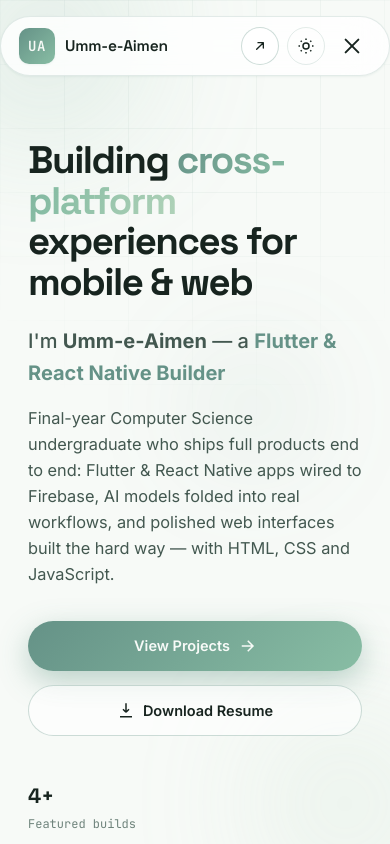
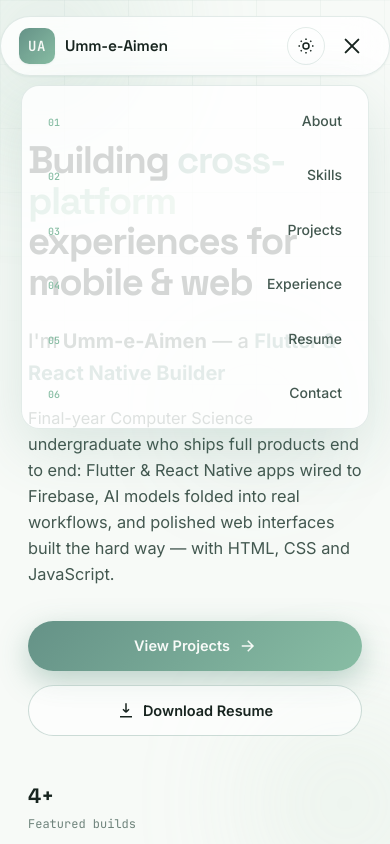
Before and after one commit to Umme-Aimen-8663/cloudexify-web-p1-umm-e-aimen, a plain HTML site: page index.html in a window 390 px wide. Both pictures are taken after a click on the button 352 px from the left and 46 px from the top of the page. Shown: the top 844 px of the page. Drawn offline with Linux system fonts and the light colour scheme.

Commit message:
Update portfolio files and add mobile view screenshot

```diff
--- a/css/style.css
+++ b/css/style.css
@@ -246,28 +246,6 @@ html[data-theme="dark"] .nav-link.is-active .nav-index { color: var(--c-soft); }
 
 .nav-actions { display: flex; align-items: center; gap: 8px; }
 
-.header-cta {
-  display: inline-flex;
-  align-items: center;
-  justify-content: center;
-  padding: 9px 16px;
-  border-radius: 999px;
-  border: 1px solid var(--border-strong);
-  background: var(--surface);
-  color: var(--text);
-  font-size: 13px;
-  font-weight: 600;
-  white-space: nowrap;
-  transition: transform var(--dur-fast), background var(--dur-fast), border-color var(--dur-fast);
-}
-.header-cta svg {
-  width: 16px;
-  height: 16px;
-  flex: 0 0 auto;
-}
-.header-cta:hover { transform: translateY(-1px); background: var(--c-pale); border-color: var(--c-deep); }
-html[data-theme="dark"] .header-cta:hover { background: rgba(177,211,185,.08); }
-
 .theme-toggle {
   position: relative;
   width: 38px; height: 38px;
@@ -302,6 +280,7 @@ html[data-theme="dark"] .icon-moon { opacity: 1; transform: rotate(0) scale(1);
 /* Mobile dropdown */
 @media (max-width: 899px) {
   .nav-links {
+    display: flex;
     position: absolute;
     top: 68px; left: 20px; right: 20px;
     flex-direction: column;
@@ -315,9 +294,13 @@ html[data-theme="dark"] .icon-moon { opacity: 1; transform: rotate(0) scale(1);
     box-shadow: var(--shadow-lg);
     opacity: 0; visibility: hidden; transform: translateY(-10px);
     transition: all var(--dur-fast) var(--ease);
+    max-height: calc(100vh - 88px);
+    overflow-y: auto;
+    overscroll-behavior: contain;
   }
   .nav-links.active { opacity: 1; visibility: visible; transform: translateY(0); }
   .nav-link { width: 100%; padding: 14px 16px; border-radius: 14px; justify-content: space-between; }
+
   .hero-visual { pointer-events: none; }
   .hero {
     align-items: flex-start;
@@ -335,25 +318,7 @@ html[data-theme="dark"] .icon-moon { opacity: 1; transform: rotate(0) scale(1);
   }
 }
 
-@media (max-width: 520px) {
-  .header-cta {
-    width: 38px;
-    height: 38px;
-    padding: 0;
-    border-radius: 50%;
-  }
-  .header-cta span {
-    position: absolute;
-    width: 1px;
-    height: 1px;
-    padding: 0;
-    margin: -1px;
-    overflow: hidden;
-    clip: rect(0, 0, 0, 0);
-    white-space: nowrap;
-    border: 0;
-  }
-}
+body.nav-open { overflow: hidden; }
 
 /* ---------- Buttons ---------- */
 .btn {
--- a/index.html
+++ b/index.html
@@ -42,7 +42,6 @@
       </ul>
 
       <div class="nav-actions">
-        <a href="#projects" class="header-cta"><svg viewBox="0 0 24 24" aria-hidden="true" focusable="false"><path d="M7 17L17 7M9 7h8v8" fill="none" stroke="currentColor" stroke-width="2" stroke-linecap="round" stroke-linejoin="round"/></svg><span>Projects</span></a>
         <button class="theme-toggle" id="themeToggle" aria-label="Toggle dark mode" title="Toggle theme">
           <svg class="icon-sun" viewBox="0 0 24 24" fill="none" stroke="currentColor" stroke-width="2"><circle cx="12" cy="12" r="4"/><path d="M12 2v2M12 20v2M4.93 4.93l1.41 1.41M17.66 17.66l1.41 1.41M2 12h2M20 12h2M6.34 17.66l-1.41 1.41M19.07 4.93l-1.41 1.41"/></svg>
           <svg class="icon-moon" viewBox="0 0 24 24" fill="none" stroke="currentColor" stroke-width="2"><path d="M21 12.79A9 9 0 1 1 11.21 3 7 7 0 0 0 21 12.79z"/></svg>
--- a/js/script.js
+++ b/js/script.js
@@ -22,6 +22,8 @@ document.addEventListener('DOMContentLoaded', () => {
     hamburger.classList.toggle('active', isOpen);
     navLinks.classList.toggle('active', isOpen);
     hamburger.setAttribute('aria-expanded', String(isOpen));
+    hamburger.setAttribute('aria-label', isOpen ? 'Close menu' : 'Open menu');
+    document.body.classList.toggle('nav-open', isOpen);
   }
 
   hamburger.addEventListener('click', () => {
```
Also changed, not shown: screenshots/mobile-view.jpeg (added), 1 other file.
